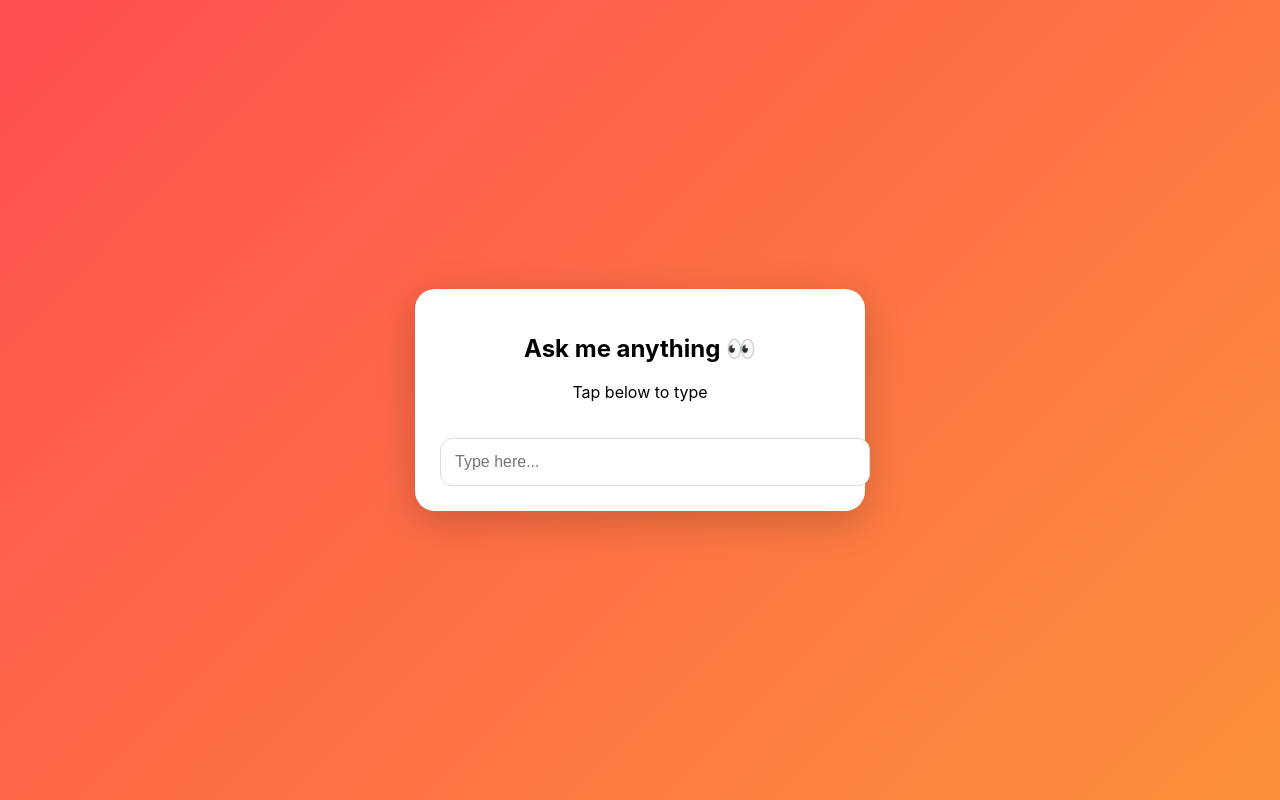
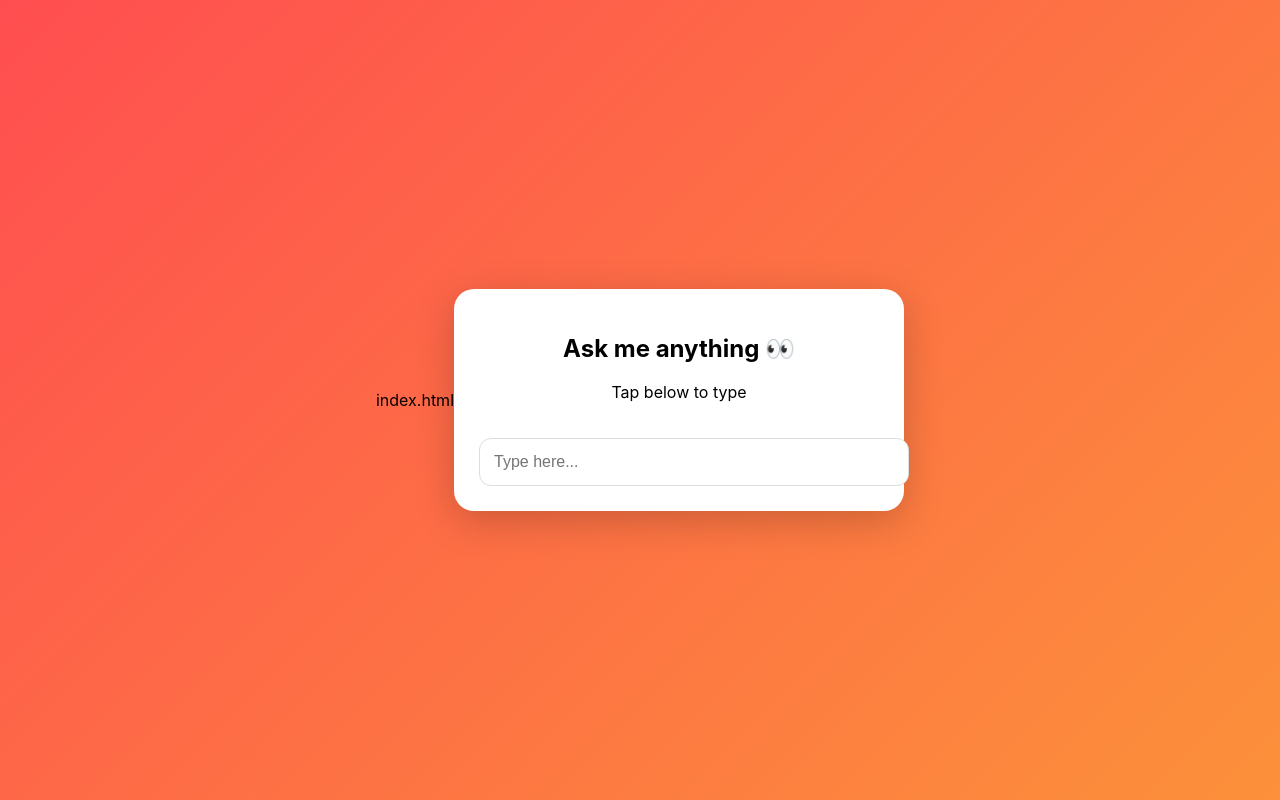
Before and after one commit to mayureshkhire-jpg/ngllink1, a plain HTML site: page index.html in a window 1280 px wide. Drawn offline with Linux system fonts and the light colour scheme.

Commit message:
Fix HTML formatting in index.html

```diff
--- a/index.html
+++ b/index.html
@@ -1,5 +1,6 @@
 <!DOCTYPE html>
 <html lang="en">
+  index.html
 <head>
   <meta charset="UTF-8">
   <meta name="viewport" content="width=device-width, initial-scale=1.0">
```
